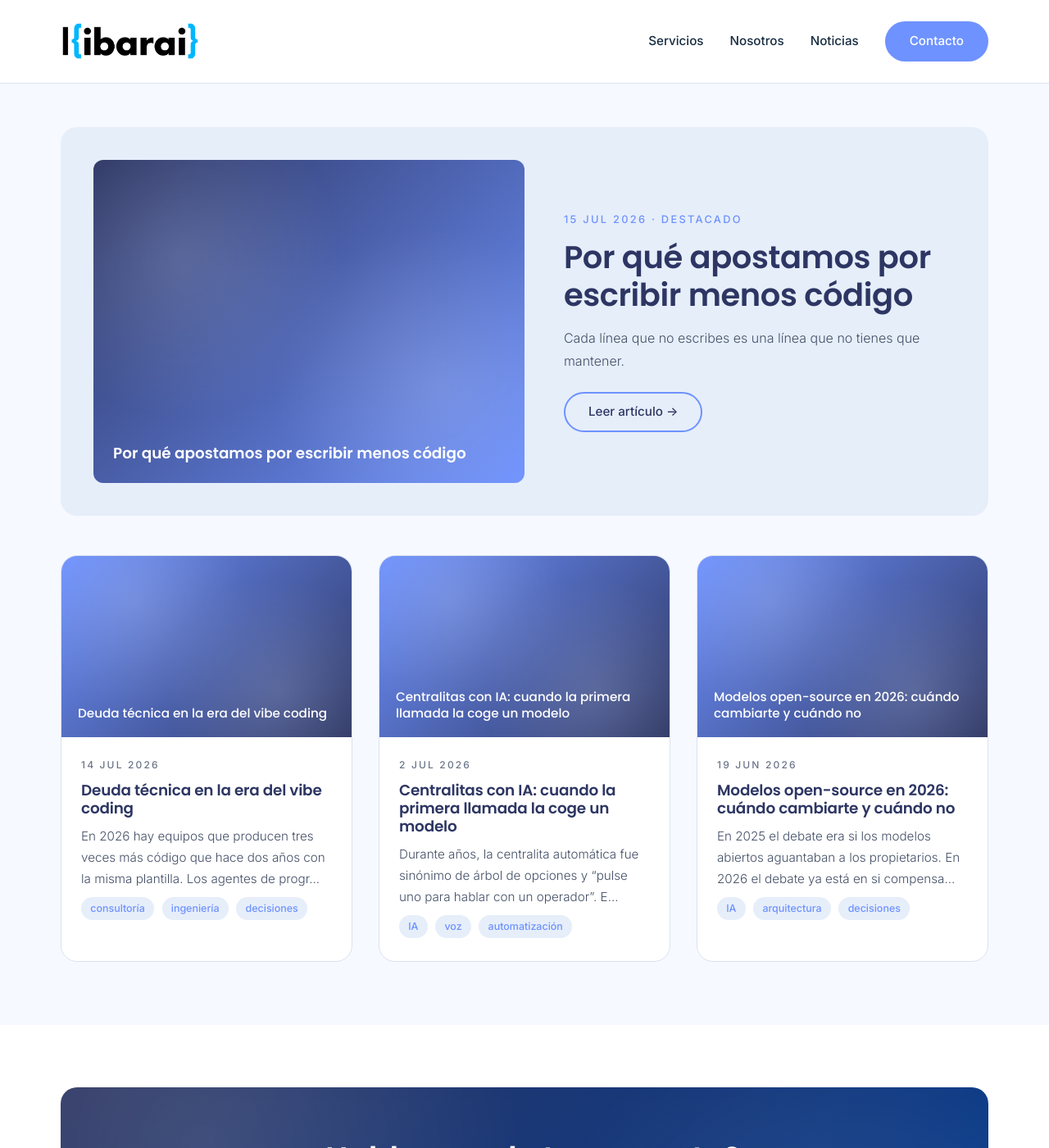
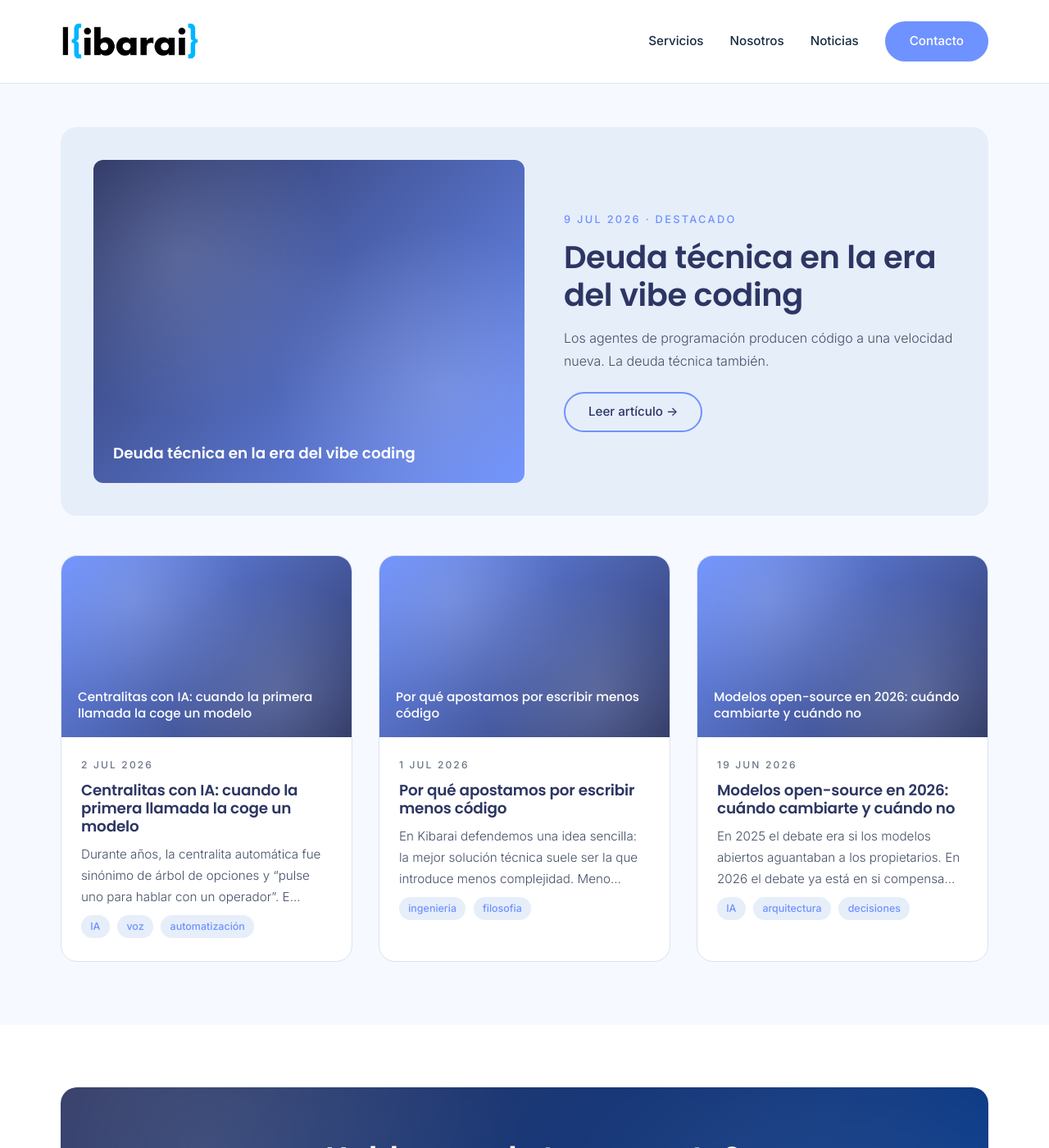
Before and after one commit to Kibarai/Home, a Jekyll site: the page built from index.html, in a window 1280 px wide and 1400 px high, scrolled down 2471 px. Shown: the whole window at 82% size. Built offline with Jekyll 4.4.1, drawn with Linux system fonts in a browser that asks for light colours.

Commit message:
Move future-dated posts to real dates so GitHub Pages publishes them
Jekyll (and by extension GitHub Pages) skips posts whose date is in
the future. Two posts were dated 07-14 and 07-15 while today is 07-09,
so they only showed up locally with --future.

- 2026-07-14 → 2026-07-09 (deuda técnica)
- 2026-07-15 → 2026-07-01 (menos código placeholder)

Co-Authored-By: Claude Opus 4.7 (1M context) <noreply@anthropic.com>

```diff
--- a/_posts/2026-07-15-por-que-menos-codigo.md
+++ b/_posts/2026-07-01-por-que-menos-codigo.md
@@ -1,7 +1,7 @@
 ---
 title: Por qué apostamos por escribir menos código
 subtitle: Cada línea que no escribes es una línea que no tienes que mantener.
-date: 2026-07-15
+date: 2026-07-01
 author: Equipo Kibarai
 tags: [ingenieria, filosofia]
 ---
--- a/_posts/2026-07-14-deuda-tecnica-era-vibe-coding.md
+++ b/_posts/2026-07-09-deuda-tecnica-era-vibe-coding.md
@@ -1,7 +1,7 @@
 ---
 title: "Deuda técnica en la era del vibe coding"
 subtitle: Los agentes de programación producen código a una velocidad nueva. La deuda técnica también.
-date: 2026-07-14
+date: 2026-07-09
 author: Equipo Kibarai
 tags: [consultoría, ingeniería, decisiones]
 ---
```
